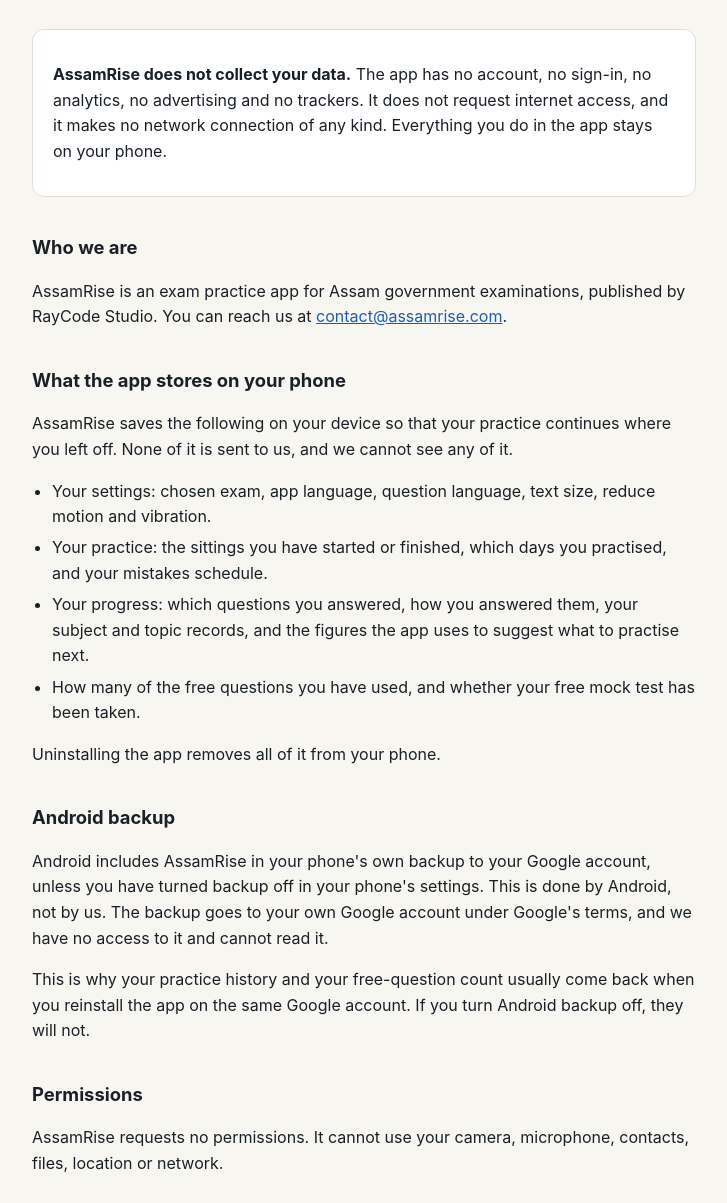
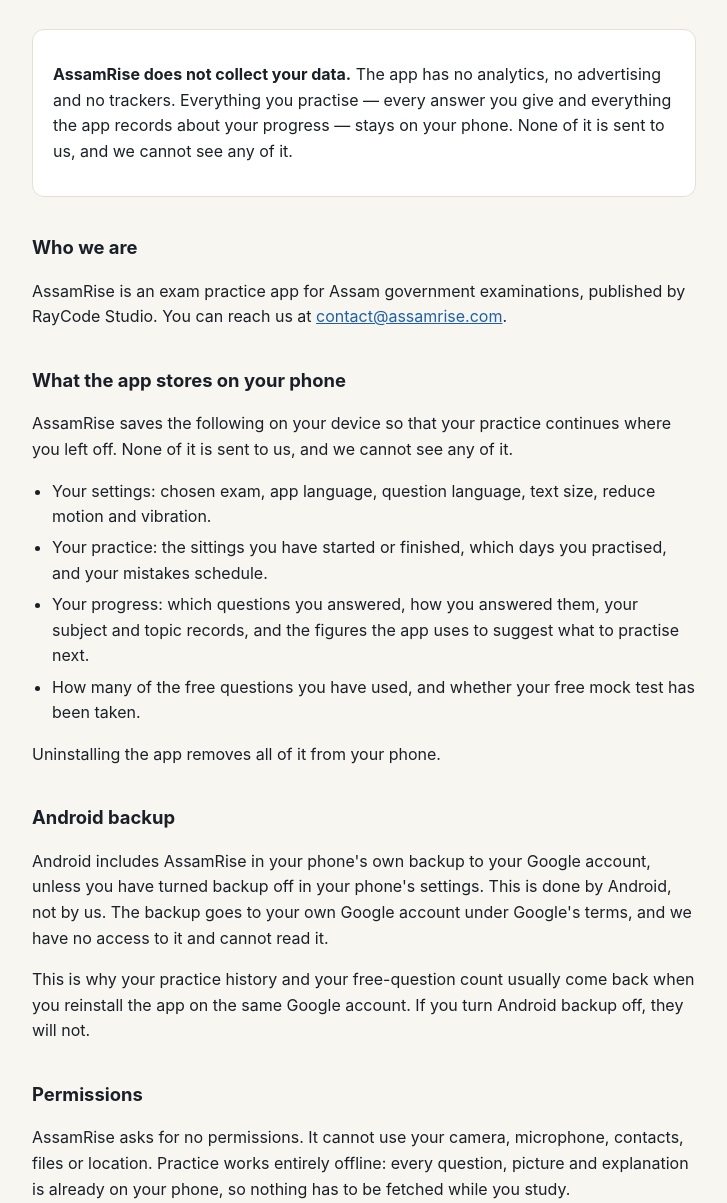
Before and after one commit to raynirban1-png/assamrise-site, a plain HTML site: page privacy/index.html in a window 1280 px wide. Shown: the part 97-1300 px from the top of the page, without its empty margins (276-1003 px from the left). Drawn offline with Linux system fonts and the light colour scheme.

Commit message:
Update AssamRise homepage and privacy policy

```diff
--- a/privacy/index.html
+++ b/privacy/index.html
@@ -28,7 +28,7 @@
   <p class="meta">AssamRise · Last updated 23 November 2026</p>
 
   <div class="card">
-    <p><strong>AssamRise does not collect your data.</strong> The app has no account, no sign-in, no analytics, no advertising and no trackers. It does not request internet access, and it makes no network connection of any kind. Everything you do in the app stays on your phone.</p>
+    <p><strong>AssamRise does not collect your data.</strong> The app has no analytics, no advertising and no trackers. Everything you practise — every answer you give and everything the app records about your progress — stays on your phone. None of it is sent to us, and we cannot see any of it.</p>
   </div>
 
   <h2>Who we are</h2>
@@ -49,7 +49,7 @@
   <p>This is why your practice history and your free-question count usually come back when you reinstall the app on the same Google account. If you turn Android backup off, they will not.</p>
 
   <h2>Permissions</h2>
-  <p>AssamRise requests no permissions. It cannot use your camera, microphone, contacts, files, location or network.</p>
+  <p>AssamRise asks for no permissions. It cannot use your camera, microphone, contacts, files or location. Practice works entirely offline: every question, picture and explanation is already on your phone, so nothing has to be fetched while you study.</p>
 
   <h2>Payments</h2>
   <p>If you subscribe, the payment is handled entirely by Google Play. We never see or store your card details, your bank details or your billing address. Google Play records your purchase against your Google account; that is what restores your subscription if you reinstall the app or change phone. Google's own privacy policy governs that transaction.</p>
```
Also changed, not shown: index.html (+2 -2 lines).
